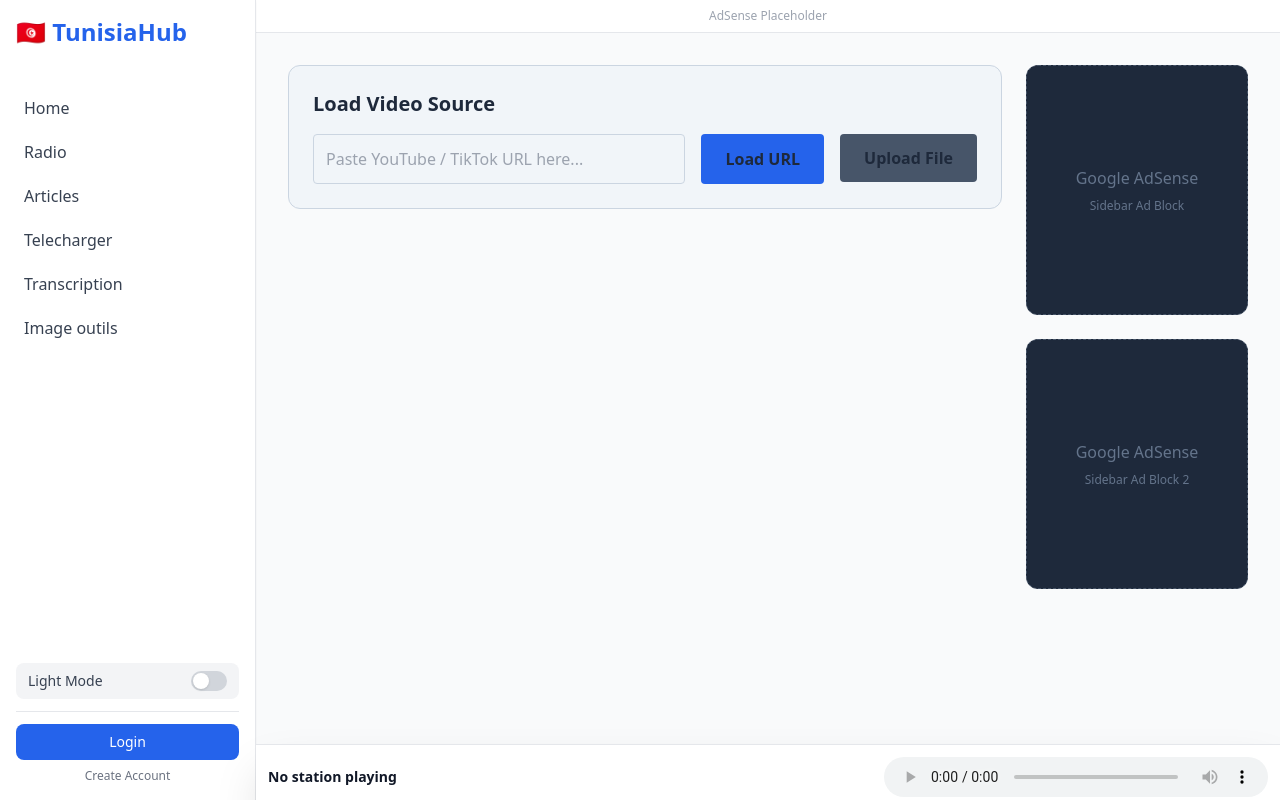
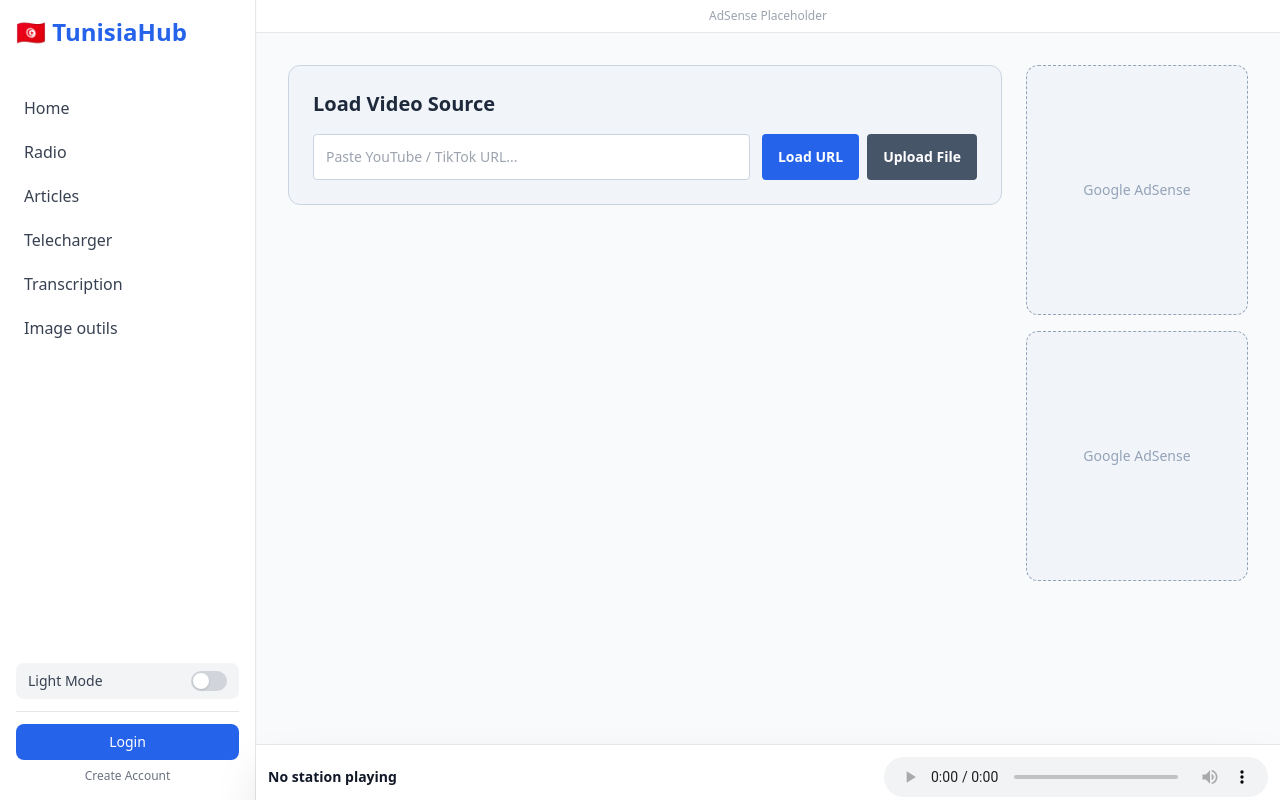
Before and after one commit to MedramyMH/radioweb, a FastAPI app: page /downloader in a window 1280 px wide. Run offline with FastAPI, Linux system fonts and the light colour scheme; parts of the project's set-up code (start-up, migrations or seed data) failed here and were passed over; some libraries are stand-ins or nearby versions.

Commit message:
Refactor downloader.html for improved layout and styling

```diff
--- a/app/templates/downloader.html
+++ b/app/templates/downloader.html
@@ -1,71 +1,102 @@
 {% extends "base.html" %}
 {% block title %}Video Editor - TunisiaHub{% endblock %}
 {% block content %}
-<div class="grid grid-cols-1 lg:grid-cols-4 gap-6">
+
+<!-- On mobile: single column. On lg: 3/4 + 1/4 side by side -->
+<div class="grid grid-cols-1 lg:grid-cols-4 gap-4 sm:gap-6">
 
     <!-- Main Editor Workspace -->
-    <div class="lg:col-span-3 space-y-6 ">
+    <div class="lg:col-span-3 space-y-4 sm:space-y-6">
 
         <!-- Step 1: Load Video -->
         <div class="bg-slate-100 text-slate-800
-            p-6 rounded-xl space-y-4
-            border border-slate-300
-            dark:bg-slate-800 dark:text-slate-100 dark:border-slate-600">
+                    p-4 sm:p-6 rounded-xl space-y-4
+                    border border-slate-300
+                    dark:bg-slate-800 dark:text-slate-100 dark:border-slate-600">
 
-            <h3 class="text-xl font-bold mb-4">Load Video Source</h3>
-            <div class="flex gap-4">
+            <h3 class="text-lg sm:text-xl font-bold">Load Video Source</h3>
+
+            <!-- URL input + button: stacked on mobile, row on sm -->
+            <div class="flex flex-col sm:flex-row gap-3">
                 <input
-                type="text"
-                id="source-url"
-                placeholder="Paste YouTube / TikTok URL here..."
-                class="flex-1 p-3 rounded border
-                        bg-slate-100 text-slate-800 border-slate-300
-                        dark:bg-slate-900 dark:text-slate-100 dark:border-slate-600
-                        focus:outline-none focus:ring-2 focus:ring-blue-500"
-                />
-                <button onclick="loadFromUrl()" id="btn-load-url" class="bg-blue-600 px-6 py-3 rounded font-bold hover:bg-blue-700">Load URL</button>
-                <div class="relative">
+                    type="text"
+                    id="source-url"
+                    placeholder="Paste YouTube / TikTok URL..."
+                    class="flex-1 p-3 rounded border text-sm
+                           bg-white text-slate-800 border-slate-300
+                           dark:bg-slate-900 dark:text-slate-100 dark:border-slate-600
+                           focus:outline-none focus:ring-2 focus:ring-blue-500">
+                <div class="flex gap-2">
+                    <button onclick="loadFromUrl()" id="btn-load-url"
+                            class="flex-1 sm:flex-none bg-blue-600 px-4 py-3 rounded font-bold text-sm hover:bg-blue-700 active:scale-95 transition-transform text-white">
+                        Load URL
+                    </button>
                     <input type="file" id="source-file" accept="video/*" class="hidden" onchange="loadFromFile()">
-                    <button onclick="document.getElementById('source-file').click()" class="bg-slate-600 px-6 py-3 rounded font-bold hover:bg-slate-500">Upload File</button>
-                </div>
-            </div>
-            <p id="load-status" class="text-sm text-slate-400 mt-3 hidden">Downloading/Uploading... Please wait.</p>
-        </div>
-
-        <!-- Step 2: Editor (Hidden until video loads) -->
-        <div id="editor-workspace" class="hidden space-y-6">
-            <!-- Preview Area -->
-            <div class="bg-slate-800 p-4 rounded-xl flex items-center gap-6 ">
-                <img id="video-thumbnail" src="" class="w-64 h-36 object-cover rounded bg-slate-900">
-                <div>
-                    <h4 class="font-bold text-lg mb-2">Video Preview</h4>
-                    <p class="text-slate-400 text-sm">Duration: <span id="video-duration" class="text-white font-mono">00:00</span></p>
-                    <p class="text-slate-400 text-sm mt-1">Adjust settings on the right, then export.</p>
+                    <button onclick="document.getElementById('source-file').click()"
+                            class="flex-1 sm:flex-none bg-slate-600 px-4 py-3 rounded font-bold text-sm hover:bg-slate-500 active:scale-95 transition-transform text-white">
+                        Upload File
+                    </button>
                 </div>
             </div>
 
-            <!-- Timeline / Slider Controls -->
-            <div class="bg-slate-800 p-6 rounded-xl space-y-6">
-                <h4 class="font-bold">Timeline & Adjustments</h4>
+            <p id="load-status" class="text-sm text-slate-500 dark:text-slate-400 hidden">Downloading/Uploading... Please wait.</p>
+        </div>
+
+        <!-- Step 2: Editor workspace (hidden until video loads) -->
+        <div id="editor-workspace" class="hidden space-y-4 sm:space-y-6">
+
+            <!-- Preview: stacked on mobile, row on sm -->
+            <div class="bg-slate-200 dark:bg-slate-800 p-4 rounded-xl flex flex-col sm:flex-row items-start sm:items-center gap-4">
+                <img id="video-thumbnail" src=""
+                     class="w-full sm:w-48 lg:w-64 aspect-video object-cover rounded bg-slate-300 dark:bg-slate-900 flex-shrink-0">
+                <div>
+                    <h4 class="font-bold text-base sm:text-lg mb-1 text-slate-800 dark:text-white">Video Preview</h4>
+                    <p class="text-slate-500 dark:text-slate-400 text-sm">
+                        Duration: <span id="video-duration" class="text-slate-900 dark:text-white font-mono">00:00</span>
+                    </p>
+                    <p class="text-slate-500 dark:text-slate-400 text-xs mt-1">Adjust settings below, then export.</p>
+                </div>
+            </div>
+
+            <!-- Timeline & Controls -->
+            <div class="bg-slate-200 dark:bg-slate-800 p-4 sm:p-6 rounded-xl space-y-5">
+                <h4 class="font-bold text-slate-800 dark:text-slate-100">Timeline & Adjustments</h4>
 
                 <div>
-                    <label class="flex justify-between text-sm mb-2"><span>Trim Start</span><span id="val-start" class="text-blue-400">00:00</span></label>
-                    <input type="range" id="trim-start" min="0" max="100" value="0" step="0.1" oninput="updateSliderValues()" class="w-full accent-blue-500">
+                    <label class="flex justify-between text-sm mb-2 text-slate-700 dark:text-slate-300">
+                        <span>Trim Start</span>
+                        <span id="val-start" class="text-blue-500 font-mono">00:00</span>
+                    </label>
+                    <input type="range" id="trim-start" min="0" max="100" value="0" step="0.1"
+                           oninput="updateSliderValues()"
+                           class="w-full accent-blue-500 h-2">
                 </div>
 
                 <div>
-                    <label class="flex justify-between text-sm mb-2"><span>Trim End</span><span id="val-end" class="text-blue-400">00:00</span></label>
-                    <input type="range" id="trim-end" min="0" max="100" value="100" step="0.1" oninput="updateSliderValues()" class="w-full accent-blue-500">
+                    <label class="flex justify-between text-sm mb-2 text-slate-700 dark:text-slate-300">
+                        <span>Trim End</span>
+                        <span id="val-end" class="text-blue-500 font-mono">00:00</span>
+                    </label>
+                    <input type="range" id="trim-end" min="0" max="100" value="100" step="0.1"
+                           oninput="updateSliderValues()"
+                           class="w-full accent-blue-500 h-2">
                 </div>
 
-                <div class="grid grid-cols-2 gap-4">
+                <!-- Volume + Speed: 1 col mobile, 2 cols sm -->
+                <div class="grid grid-cols-1 sm:grid-cols-2 gap-4">
                     <div>
-                        <label class="text-sm mb-1 block">Volume (1.0 = Normal)</label>
-                        <input type="number" id="volume" value="1.0" step="0.1" min="0" max="5" class="w-full bg-slate-900 p-2 rounded border border-slate-600">
+                        <label class="text-sm mb-1 block text-slate-700 dark:text-slate-300">Volume (1.0 = Normal)</label>
+                        <input type="number" id="volume" value="1.0" step="0.1" min="0" max="5"
+                               class="w-full bg-white dark:bg-slate-900 p-2 rounded border
+                                      border-slate-300 dark:border-slate-600
+                                      text-slate-800 dark:text-slate-100 text-sm">
                     </div>
                     <div>
-                        <label class="text-sm mb-1 block">Speed (1.0 = Normal)</label>
-                        <select id="speed" class="w-full bg-slate-900 p-2 rounded border border-slate-600">
+                        <label class="text-sm mb-1 block text-slate-700 dark:text-slate-300">Speed (1.0 = Normal)</label>
+                        <select id="speed"
+                                class="w-full bg-white dark:bg-slate-900 p-2 rounded border
+                                       border-slate-300 dark:border-slate-600
+                                       text-slate-800 dark:text-slate-100 text-sm">
                             <option value="0.5">0.5x (Slow)</option>
                             <option value="1.0" selected>1.0x (Normal)</option>
                             <option value="1.5">1.5x</option>
@@ -74,23 +105,29 @@
                     </div>
                 </div>
 
-                <button onclick="exportVideo()" id="btn-export" class="w-full bg-purple-600 p-4 rounded font-bold text-lg hover:bg-purple-700">
+                <button onclick="exportVideo()" id="btn-export"
+                        class="w-full bg-purple-600 p-3 sm:p-4 rounded font-bold text-base sm:text-lg
+                               hover:bg-purple-700 active:scale-95 transition-transform text-white">
                     🚀 Export Edited Video
                 </button>
-                <p id="export-status" class="text-sm text-slate-400 text-center hidden">Rendering via FFmpeg... This will take a few minutes.</p>
+                <p id="export-status" class="text-sm text-slate-400 text-center hidden">
+                    Rendering via FFmpeg... This will take a few minutes.
+                </p>
             </div>
         </div>
     </div>
 
-    <!-- Right Sidebar (Ads & Info) -->
-    <div class="space-y-6">
-        <div class="bg-slate-800 p-4 text-center min-h-[250px] flex flex-col items-center justify-center text-slate-500 border border-dashed border-slate-600 rounded-xl">
-            <p>Google AdSense</p>
-            <p class="text-xs mt-2">Sidebar Ad Block</p>
+    <!-- Ad sidebar: horizontal row on mobile, vertical column on lg -->
+    <div class="flex flex-row lg:flex-col gap-4 lg:space-y-0">
+        <div class="flex-1 lg:flex-none bg-slate-100 dark:bg-slate-800 p-4 text-center
+                    min-h-[100px] lg:min-h-[250px] flex flex-col items-center justify-center
+                    text-slate-400 border border-dashed border-slate-400 dark:border-slate-600 rounded-xl text-sm">
+            Google AdSense
         </div>
-        <div class="bg-slate-800 p-4 text-center min-h-[250px] flex flex-col items-center justify-center text-slate-500 border border-dashed border-slate-600 rounded-xl">
-            <p>Google AdSense</p>
-            <p class="text-xs mt-2">Sidebar Ad Block 2</p>
+        <div class="flex-1 lg:flex-none bg-slate-100 dark:bg-slate-800 p-4 text-center
+                    min-h-[100px] lg:min-h-[250px] flex flex-col items-center justify-center
+                    text-slate-400 border border-dashed border-slate-400 dark:border-slate-600 rounded-xl text-sm">
+            Google AdSense
         </div>
     </div>
 
@@ -108,74 +145,73 @@
 
     async function loadFromUrl() {
         const url = document.getElementById('source-url').value;
-        if(!url) return alert("Enter URL");
+        if (!url) return alert("Enter a URL");
         const status = document.getElementById('load-status');
-        status.classList.remove('hidden'); status.innerText = "Fetching video from URL... (This takes time)";
-
-        const fd = new FormData(); fd.append('url', url);
+        status.classList.remove('hidden');
+        status.innerText = "Fetching video from URL... (This takes time)";
+        const fd = new FormData();
+        fd.append('url', url);
         try {
             const res = await fetch('/api/editor/load', { method: 'POST', body: fd });
-            if(!res.ok) throw new Error(await res.text());
-            const data = await res.json();
-            initEditorWorkspace(data);
+            if (!res.ok) throw new Error(await res.text());
+            initEditorWorkspace(await res.json());
         } catch(e) { status.innerText = "Error: " + e.message; }
     }
 
     async function loadFromFile() {
         const file = document.getElementById('source-file').files[0];
-        if(!file) return;
+        if (!file) return;
         const status = document.getElementById('load-status');
-        status.classList.remove('hidden'); status.innerText = "Uploading local file...";
-
-        const fd = new FormData(); fd.append('file', file);
+        status.classList.remove('hidden');
+        status.innerText = "Uploading local file...";
+        const fd = new FormData();
+        fd.append('file', file);
         try {
             const res = await fetch('/api/editor/load', { method: 'POST', body: fd });
-            if(!res.ok) throw new Error(await res.text());
-            const data = await res.json();
-            initEditorWorkspace(data);
+            if (!res.ok) throw new Error(await res.text());
+            initEditorWorkspace(await res.json());
         } catch(e) { status.innerText = "Error: " + e.message; }
     }
 
     function initEditorWorkspace(data) {
         currentJobId = data.job_id;
         maxDuration = data.duration;
-
         document.getElementById('video-thumbnail').src = data.thumbnail;
         document.getElementById('video-duration').innerText = formatTime(maxDuration);
-
         const startSlider = document.getElementById('trim-start');
         const endSlider = document.getElementById('trim-end');
         startSlider.max = maxDuration; startSlider.value = 0;
         endSlider.max = maxDuration; endSlider.value = maxDuration;
-
         document.getElementById('editor-workspace').classList.remove('hidden');
         document.getElementById('load-status').innerText = "Video loaded successfully!";
+        // Scroll to editor on mobile
+        if (window.innerWidth < 1024) {
+            document.getElementById('editor-workspace').scrollIntoView({ behavior: 'smooth', block: 'start' });
+        }
         updateSliderValues();
     }
 
     function updateSliderValues() {
-        const start = parseFloat(document.getElementById('trim-start').value);
-        const end = parseFloat(document.getElementById('trim-end').value);
-        document.getElementById('val-start').innerText = formatTime(start);
-        document.getElementById('val-end').innerText = formatTime(end);
+        document.getElementById('val-start').innerText = formatTime(parseFloat(document.getElementById('trim-start').value));
+        document.getElementById('val-end').innerText   = formatTime(parseFloat(document.getElementById('trim-end').value));
     }
 
     async function exportVideo() {
-        if(!currentJobId) return;
+        if (!currentJobId) return;
         const btn = document.getElementById('btn-export');
         const status = document.getElementById('export-status');
-        btn.disabled = true; status.classList.remove('hidden'); status.innerText = "Rendering...";
-
+        btn.disabled = true;
+        status.classList.remove('hidden');
+        status.innerText = "Rendering...";
         const fd = new FormData();
         fd.append('job_id', currentJobId);
         fd.append('start_time', document.getElementById('trim-start').value);
         fd.append('end_time', document.getElementById('trim-end').value);
         fd.append('volume', document.getElementById('volume').value);
         fd.append('speed', document.getElementById('speed').value);
-
         try {
             const res = await fetch('/api/editor/export', { method: 'POST', body: fd });
-            if(!res.ok) throw new Error(await res.text());
+            if (!res.ok) throw new Error(await res.text());
             const blob = await res.blob();
             const a = document.createElement('a');
             a.href = URL.createObjectURL(blob);
```
